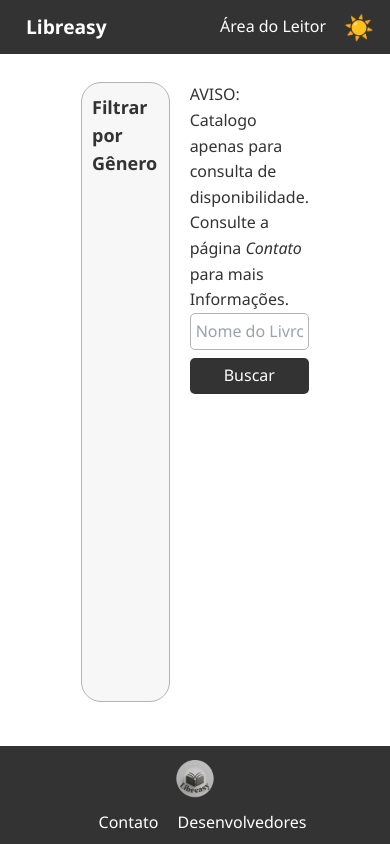
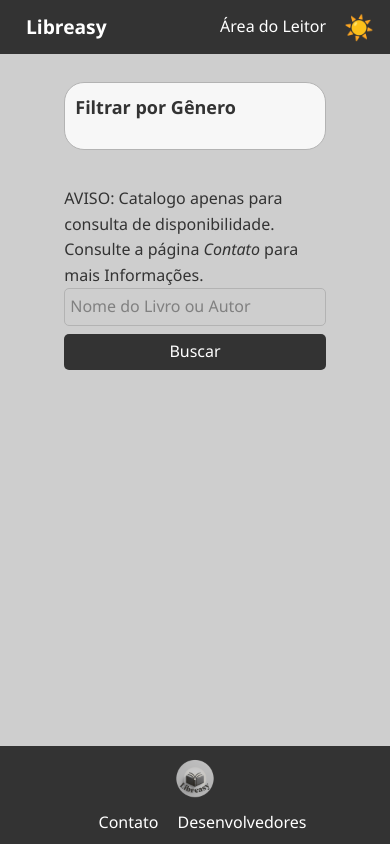
Before and after one commit to mariahelenlima/Libreasy, a Django app: page / in a window 390 px wide. Run offline with Django 5.2, Linux system fonts and the light colour scheme; data that the repository does not hold is empty.

Commit message:
ajustes de responsividade catalogo

```diff
--- a/static/JS/script.js
+++ b/static/JS/script.js
@@ -16,7 +16,7 @@ function filtrarLivros() {
         const correspondeBusca = nomeLivroTexto.includes(termoBusca) || autorLivroTexto.includes(termoBusca);
 
         livro.style.display = (correspondeGenero && correspondeBusca)
-                           ? 'block'
+                           ? ''
                            : 'none';
     });
 }
--- a/static/css/Style.css
+++ b/static/css/Style.css
@@ -9,7 +9,7 @@
 
 /****************** Tema base *******************/
 :root {
-    --background-color: #FFFFFF;
+    --background-color: #cecece;
     --text-color: #333333;
     --header-footer-bg: #333333;
     --header-footer-text: #ffffff;
@@ -142,8 +142,9 @@ main {
     flex: 1;
     padding: 1.25em; /* 20px em em */
     gap: 1.25em; /* Espaçamento entre os elementos */
-    margin-left: 10%;
-    margin-right: 10%;
+    margin-left: 1%;
+    margin-right: 1%;
+    background-color: var(--background-color);
 }
 
 /***************** Footer Global *******************/
@@ -170,12 +171,15 @@ footer .footer-right a {
 /***************** Index *******************/
 
 .main-index {
-    display: flex;
-    flex-direction: row;
+    display: column;
     gap: 1.25em;
     padding: 1.25em;
-    margin-left: 10%;
-    margin-right: 10%;
+}
+
+@media (max-width: 768px) {
+  .main-index {
+    flex-direction: column; /* empilha em telas pequenas */
+  }
 }
 
 .filtro-generos {
@@ -184,7 +188,10 @@ footer .footer-right a {
     background-color: var(--livro-bg);
     border: 1px solid var(--border-color);
     border-radius: 1.25em;
+    height: max-content;
+
 }
+
 
 .filtro-generos h2 {
     margin-bottom: 0.9375em;
@@ -229,10 +236,27 @@ footer .footer-right a {
 
 /* Container principal dos livros */
 .livros {
-    display: flex;
-    flex-wrap: wrap;
+    display: grid;
+    grid-template-columns: 1fr;
     gap: 1.5em; /* Espaçamento entre os livros */
-    justify-content: flex-start;
+
+}
+@media (min-width: 640px) {
+    .livros {
+        grid-template-columns: repeat(2, 1fr);
+    }
+}
+
+@media (min-width: 768px) {
+    .livros {
+        grid-template-columns: repeat(3, 1fr);
+    }
+}
+
+@media (min-width: 1024px) {
+    .livros {
+        grid-template-columns: repeat(4, 1fr);
+    }
 }
 
 /* Estilo de cada livro - layout horizontal */
@@ -240,7 +264,6 @@ footer .footer-right a {
     display: flex;
     flex-direction: row;
     background-color: var(--livro-bg);
-    width: calc(38.33% - 1em);
     box-sizing: border-box;
     min-height: 147px;
     gap: 1em;
--- a/templates/index.html
+++ b/templates/index.html
@@ -7,16 +7,16 @@
 {% block body_class %}pagina-inicial{% endblock %}
 
 {% block content %}
-<main class="main-index mx-auto max-w-screen-lg space-y-10">
+<main class="main-index">
 
   <!-- Filtro de Gêneros (Coluna Esquerda) -->
-  <div class="filtro-generos p-4 bg-gray-800 rounded">
-    <h2 class="text-lg font-semibold mb-4">Filtrar por Gênero</h2>
+  <div class="filtro-generos">
+    <h2 class="">Filtrar por Gênero</h2>
     <form id="filtro-form">
       {% for genero in generos %}
       <label class="block">
         <input type="checkbox" name="genero" value="{{ genero.id }}"
-               class="mr-2 rounded text-yellow-500 focus:ring focus:ring-yellow-300"
+               class=""
                onchange="filtrarLivros()">
         {{ genero.name }}
       </label>
@@ -34,22 +34,22 @@
     </p>
 
     <!-- Filtros Superiores -->
-<div class="filtro-superior flex space-x-4 mb-4">
+<div class="filtro-superior">
   <input type="text" id="termo-busca" placeholder="Nome do Livro ou Autor"
-         class="p-2 rounded bg-gray-800 placeholder-gray-400 border border-gray-700 focus:ring focus:ring-yellow-300">
-  <button id="buscar" class="p-2 bg-yellow-500 text-black rounded hover:bg-yellow-600">Buscar</button>
+         class="">
+  <button id="buscar" class="">Buscar</button>
 </div>
 
 
 
     <!-- Catálogo de Livros -->
-    <div class="livros grid grid-cols-1 sm:grid-cols-2 lg:grid-cols-3 gap-6">
+    <div class="livros">
       {% for livro in livros %}
       <!-- Livro individual -->
-      <div class="livro p-4 rounded border-2 border-gray-700 bg-gray-900" data-genero="{{ livro.gênero.id }}" data-nome="{{ livro.title }}" data-autor="{{ livro.autor.name }}">
+      <div class="livro" data-genero="{{ livro.gênero.id }}" data-nome="{{ livro.title }}" data-autor="{{ livro.autor.name }}">
 
         <!-- Imagem/Capa -->
-        <div class="topo mb-4">
+        <div class="topo ">
           <div class="capa-livro">
             {% if livro.capa_url %}
             <img src="{{ livro.capa_url }}" alt="Capa de {{ livro.title }}" class="rounded" loading="lazy">
@@ -64,10 +64,10 @@
           <a href="#" class="text-lg font-semibold hover:underline">
             {{ livro.title }}
           </a>
-          <p class="autor text-sm italic text-gray-400">{{ livro.autor.name }}</p>
-          <p class="text-sm italic text-gray-400">Gênero: {{ livro.gênero.name }}</p>
-          <p class="text-sm text-green-400">Total de exemplares: {{ livro.total_copias }}</p>
-          <p class="text-sm text-green-400">Disponíveis: {{ livro.copias_disponiveis }}</p>
+          <p class="autor ">{{ livro.autor.name }}</p>
+          <p class="">Gênero: {{ livro.gênero.name }}</p>
+      <!--    <p class="">Total de exemplares: {{ livro.total_copias }}</p> -->
+          <p class="">Disponíveis: {{ livro.copias_disponiveis }}</p>
 
         </div>
 
```
